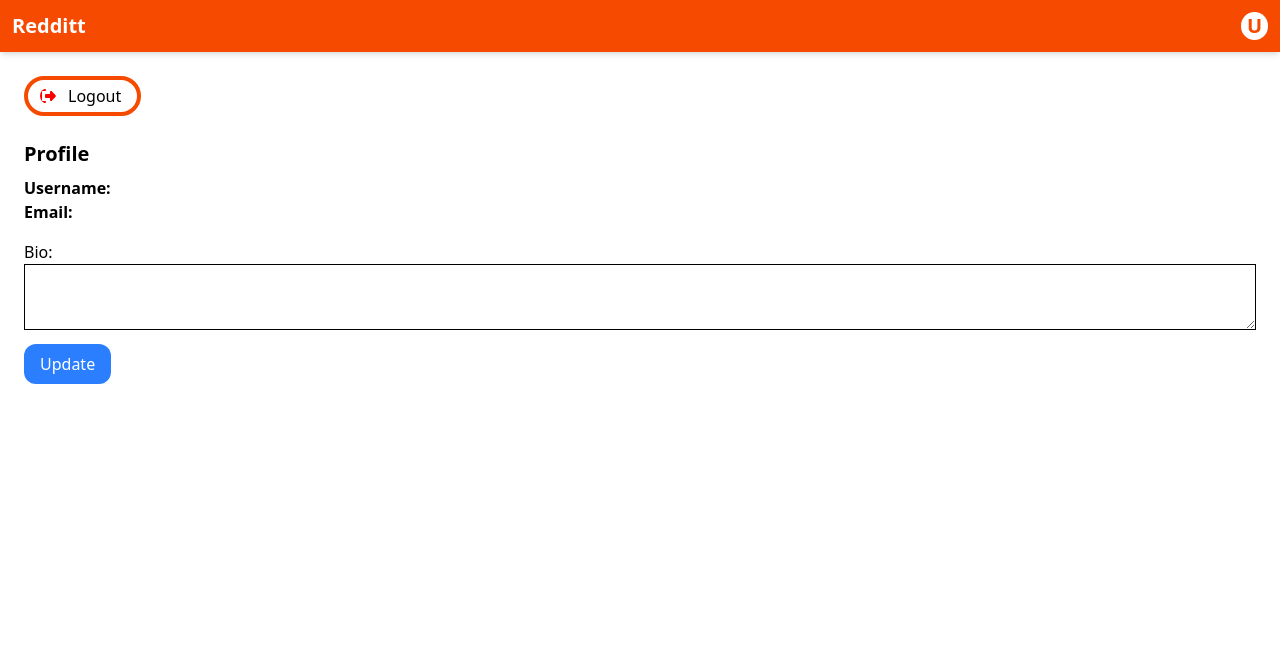
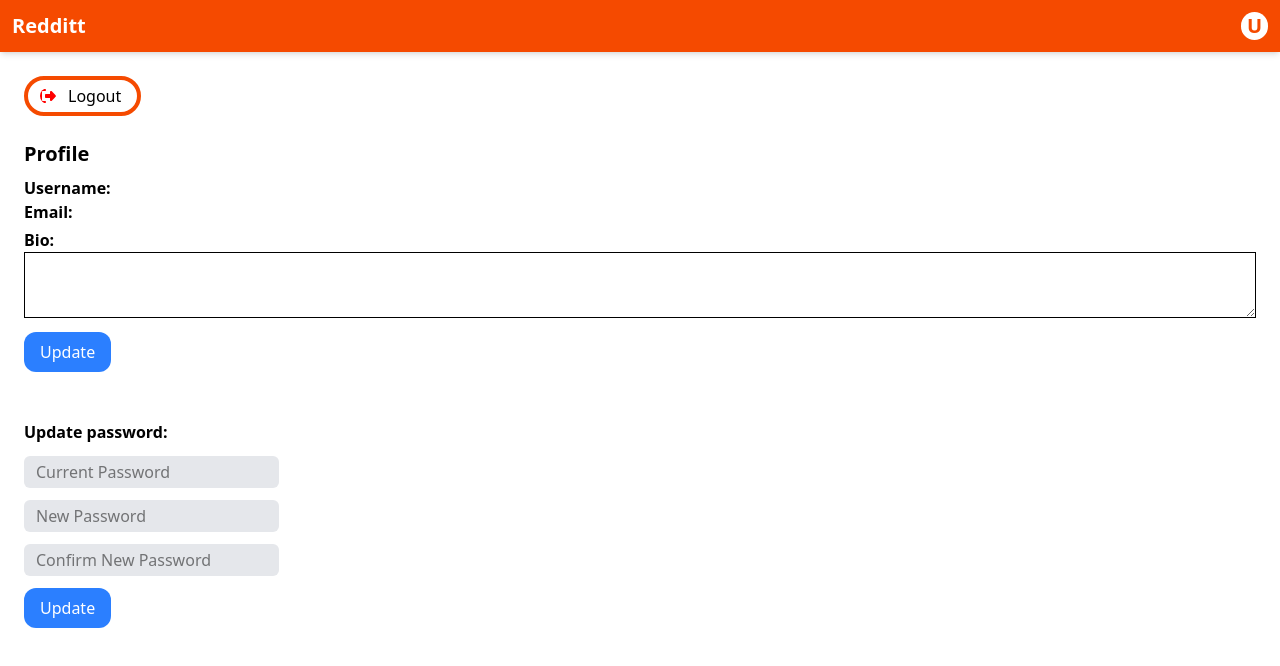
Before and after one commit to kum4r-4nkit/Redditt-web, a React (Vite) app: page /profile in a window 1280 px wide. Shown: the top 666 px of the page. Built offline with nearby package versions, Linux system fonts and the light colour scheme; no server answers; sample sign-in values are in the browser's storage.

Commit message:
UI for update password

```diff
--- a/src/Components/pages/UserProfile.jsx
+++ b/src/Components/pages/UserProfile.jsx
@@ -1,12 +1,15 @@
 import React, { useEffect, useState } from 'react';
 import Logout from './Logout'
 import { useAuth } from '../../hooks/useAuth';
-import { getUserDataAPI, updateUserAPI } from '../../api/auth';
+import { getUserDataAPI, updateUserAPI, updatePasswordAPI } from '../../api/auth';
 import { toast } from 'react-toastify';
 
 const UserProfile = () => {
   const { user, setUser } = useAuth();
   const [bio, setBio] = useState('');
+  const [currentPassword, setCurrentPassword] = useState('');
+  const [newPassword, setNewPassword] = useState('');
+  const [confirmPassword, setConfirmPassword] = useState('');
 
   useEffect(() => {
     fetchUserData()
@@ -34,17 +37,53 @@ const UserProfile = () => {
     }
   };
 
+  const handlePasswordUpdate = async (e) => {
+    e.preventDefault();
+    if (newPassword !== confirmPassword) {
+      toast.error('New password and confirm password do not match');
+      return;
+    }
+
+    try {
+      await updatePasswordAPI({ current_password: currentPassword, password: newPassword, password_confirmation: confirmPassword });
+      toast.success('Password updated successfully');
+      setCurrentPassword('');
+      setNewPassword('');
+      setConfirmPassword('');
+    } catch (err) {
+      toast.error(err.response?.data?.error || 'Password update failed');
+    }
+  };
+
   return (
     <div className="p-4">
       <div className='rounded-3xl border-orange-600 border-4 w-min py-1 pl-2 pr-8'><Logout/></div>
       <h2 className="text-xl font-bold pt-4 my-2">Profile</h2>
       <p><strong>Username:</strong> {user.username}</p>
       <p><strong>Email:</strong> {user.email}</p>
-
-      <div className="mt-4">
-        <label>Bio:</label>
+      <div className="mt-1">
+        <label><strong>Bio:</strong></label>
         <textarea value={bio} onChange={(e) => setBio(e.target.value)} className="w-full border p-2 mb-2" />
         <button onClick={handleUpdate} className="bg-blue-500 text-white px-4 py-2 rounded-xl">Update</button>
+      </div>
+      <div className='mt-12'>
+        <strong>Update password:</strong><br />
+        <input
+          type="password" placeholder='Current Password'
+          value={currentPassword} onChange={(e) => setCurrentPassword(e.target.value)}
+          className='bg-gray-200 rounded-md px-3 py-1 mb-3 mt-3' required
+        /><br />
+        <input
+          type="password" placeholder='New Password'
+          value={newPassword} onChange={(e) => setNewPassword(e.target.value)}
+          className='bg-gray-200 rounded-md px-3 py-1 mb-3' required
+        /><br />
+        <input
+          type="password" placeholder='Confirm New Password'
+          value={confirmPassword} onChange={(e) => setConfirmPassword(e.target.value)}
+          className='bg-gray-200 rounded-md px-3 py-1 mb-3' required
+        /><br />
+        <button onClick={handlePasswordUpdate} className="bg-blue-500 text-white px-4 py-2 rounded-xl">Update</button>
       </div>
     </div>
   );
```
